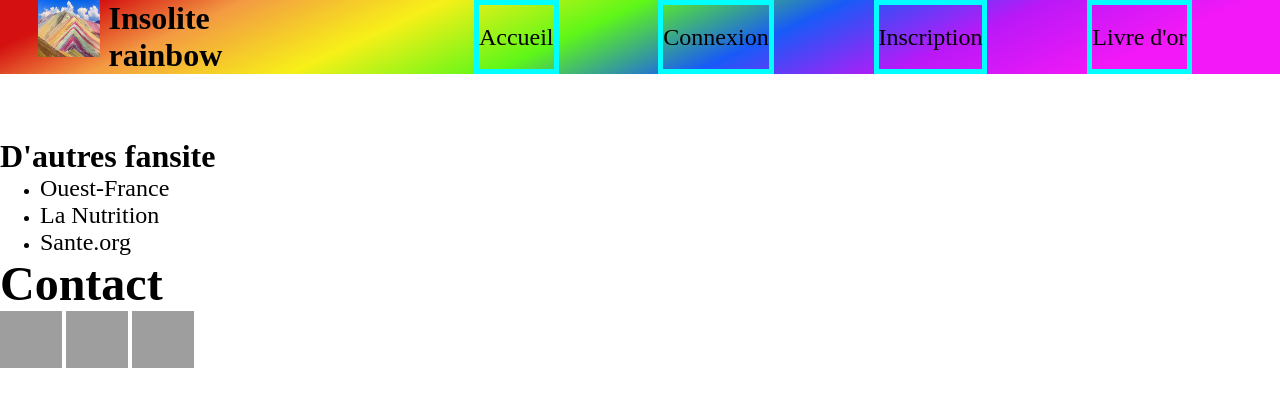
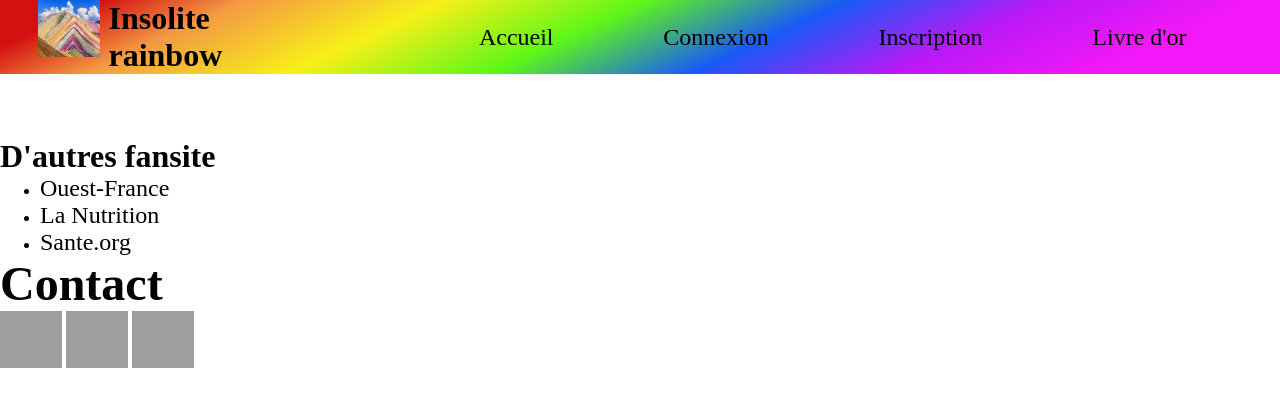
Before and after one commit to joris-landaret/livre-or, a PHP site: page /index.php in a window 1280 px wide. Shown: the top 407 px of the page. Run offline with PHP 8.4, Linux system fonts and the light colour scheme; grey boxes are pictures that could not be loaded.

Commit message:
header.css : amélioration

```diff
--- a/css/header.css
+++ b/css/header.css
@@ -24,7 +24,7 @@ header ul{
 
 }
 header ul li{
-    border: 5px solid cyan;
+    /*border: 5px solid cyan;*/
     display: flex;
     align-items: center;
 }
```
